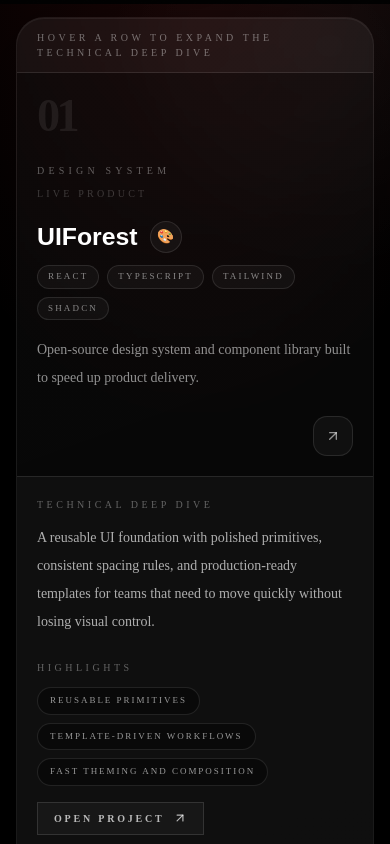
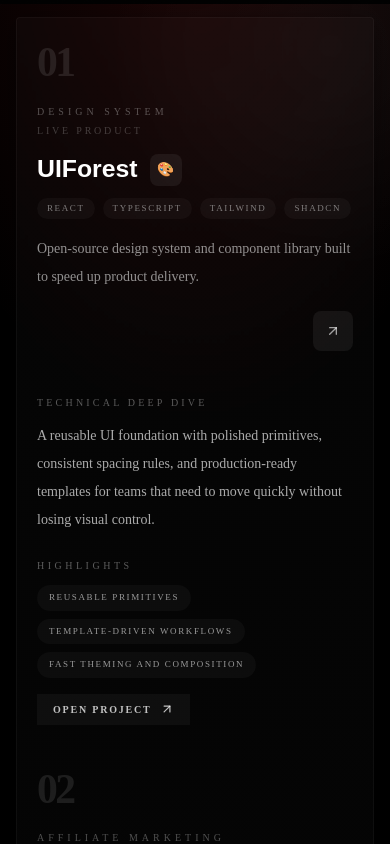
Before and after one commit to ake144/portfolio, a Next.js app: page /projects in a window 390 px wide. Shown: the part 840-1684 px from the top of the page. Built offline with nearby package versions, Linux system fonts and the light colour scheme.

Commit message:
refactor: Update styling and layout for section cards and project rows to enhance visual consistency

```diff
--- a/app/globals.css
+++ b/app/globals.css
@@ -130,17 +130,15 @@
 
 /* ── Section card ─────────────────────────────────────────────── */
 .section-card {
-  border-radius: 1.75rem;
-  border: 1px solid rgba(255, 255, 255, 0.07);
-  background: linear-gradient(160deg, rgba(255,255,255,0.04) 0%, rgba(255,255,255,0.015) 100%);
-  box-shadow:
-    0 1px 0 rgba(255,255,255,0.06) inset,
-    0 40px 120px rgba(0,0,0,0.55);
-  backdrop-filter: blur(2px);
-  transition: border-color 0.3s ease;
+  border-radius: 0.25rem; /* rectangular, slight radius */
+  border: 1px solid rgba(255, 255, 255, 0.04);
+  background: linear-gradient(160deg, rgba(255,255,255,0.02) 0%, rgba(255,255,255,0.01) 100%);
+  box-shadow: 0 6px 24px rgba(0,0,0,0.45);
+  backdrop-filter: blur(1px);
+  transition: border-color 0.18s ease, background 0.18s ease;
 }
 .section-card:hover {
-  border-color: rgba(255,255,255,0.12);
+  border-color: rgba(255,255,255,0.08);
 }
 
 /* ── Glowing accent line ──────────────────────────────────────── */
--- a/components/project-row-card.tsx
+++ b/components/project-row-card.tsx
@@ -21,22 +21,21 @@
 
 function ProjectRowContent({ project }: ProjectCardProps) {
   return (
-    <div className="relative overflow-hidden border-b border-white/10 bg-black/25 transition-all duration-500 hover:bg-white/4.5">
-      <div className="absolute inset-x-0 top-0 h-px bg-linear-to-r from-transparent via-white/25 to-transparent opacity-0 transition-opacity duration-500 group-hover:opacity-100" />
+    <div className="relative overflow-hidden bg-transparent transition-colors duration-300 hover:bg-white/3">
 
-      <div className="grid gap-5 px-5 py-5 sm:px-6 sm:py-6 md:grid-cols-[72px_160px_minmax(0,1fr)_72px] md:gap-6 md:px-7 md:py-6">
+      <div className="grid gap-4 px-5 py-6 sm:px-6 sm:py-6 md:grid-cols-[72px_180px_minmax(0,1fr)_72px] md:gap-6 md:px-7 md:py-6">
         <div className="flex items-start gap-4 md:items-center md:gap-5">
-          <span className="text-[2.9rem] font-semibold leading-none tracking-[-0.08em] text-white/8 transition-colors duration-500 group-hover:text-white/14 sm:text-[3.4rem]">
+          <span className="text-[2.6rem] font-semibold leading-none tracking-[-0.06em] text-white/10 transition-colors duration-300 group-hover:text-white/20 sm:text-[3.2rem]">
             {String(project.id).padStart(2, "0")}
           </span>
-          <div className="hidden h-14 w-px bg-white/10 md:block" />
+          {/* simplified; removed vertical divider */}
         </div>
 
-        <div className="space-y-2 pt-1 md:pt-2">
-          <p className="text-[10px] uppercase tracking-[0.42em] text-white/35">
+        <div className="space-y-1 pt-1 md:pt-2">
+          <p className="text-[10px] uppercase tracking-[0.4em] text-white/30">
             {project.category}
           </p>
-          <p className="text-[10px] uppercase tracking-[0.32em] text-white/20">
+          <p className="text-[10px] uppercase tracking-[0.28em] text-white/22">
             {project.link ? "Live product" : "Selected build"}
           </p>
         </div>
@@ -49,7 +48,7 @@
             >
               {project.title}
             </h3>
-            <span className="inline-flex h-8 w-8 items-center justify-center rounded-full border border-white/10 bg-white/4 text-sm transition-all duration-300 group-hover:border-white/18 group-hover:bg-white/8">
+            <span className="inline-flex h-8 w-8 items-center justify-center rounded-md bg-white/6 text-sm transition-all duration-300 group-hover:bg-white/12">
               {project.icon}
             </span>
           </div>
@@ -58,7 +57,7 @@
             {project.tags.map((tag) => (
               <span
                 key={tag}
-                className="rounded-full border border-white/10 bg-white/[0.035] px-2.5 py-1 text-[9px] uppercase tracking-[0.24em] text-white/50 transition-colors duration-300 group-hover:border-white/15 group-hover:text-white/70"
+                className="rounded-full px-2.5 py-1 text-[9px] uppercase tracking-[0.18em] text-white/45 bg-white/3"
               >
                 {tag}
               </span>
@@ -71,16 +70,15 @@
         </div>
 
         <div className="flex items-start justify-end pt-1 md:pt-2">
-          <span className="flex h-10 w-10 items-center justify-center rounded-xl border border-white/10 bg-white/4 text-white/55 transition-all duration-300 group-hover:-translate-y-0.5 group-hover:border-white/20 group-hover:bg-white/8 group-hover:text-white">
+          <span className="flex h-10 w-10 items-center justify-center rounded-md bg-white/6 text-white/60 transition-transform duration-200 group-hover:-translate-y-0.5 group-hover:bg-white/12 group-hover:text-white">
             <ArrowUpRight className="h-4 w-4" />
           </span>
         </div>
       </div>
-
-      <div className="max-h-none border-t border-white/10 bg-white/3 px-5 py-5 opacity-100 transition-all duration-500 md:max-h-0 md:overflow-hidden md:px-7 md:py-0 md:opacity-0 md:group-hover:max-h-56 md:group-hover:py-6 md:group-hover:opacity-100">
+      <div className="max-h-none bg-transparent px-5 py-5 opacity-100 transition-all duration-500 md:max-h-0 md:overflow-hidden md:px-7 md:py-0 md:opacity-0 md:group-hover:max-h-56 md:group-hover:py-6 md:group-hover:opacity-100 md:group-hover:bg-white/6 md:group-hover:rounded-b-md">
         <div className="grid gap-6 md:grid-cols-[minmax(0,1.15fr)_minmax(0,0.85fr)]">
           <div>
-            <p className="text-[10px] uppercase tracking-[0.35em] text-white/35">
+            <p className="text-[10px] uppercase tracking-[0.32em] text-white/34">
               Technical deep dive
             </p>
             <p className="mt-3 text-sm leading-7 text-white/66 sm:text-[0.95rem]">
@@ -96,7 +94,7 @@
               {project.bullets.map((bullet) => (
                 <span
                   key={bullet}
-                  className="rounded-full border border-white/10 bg-black/35 px-3 py-1.5 text-[9px] uppercase tracking-[0.22em] text-white/58"
+                  className="rounded-full px-3 py-1.5 text-[9px] uppercase tracking-[0.18em] text-white/58 bg-white/3"
                 >
                   {bullet}
                 </span>
@@ -104,7 +102,7 @@
             </div>
 
             {project.link ? (
-              <span className="mt-4 inline-flex items-center gap-2 border border-white/12 bg-white/3 px-4 py-2 text-[10px] font-semibold uppercase tracking-[0.28em] text-white/70 transition-all duration-300 group-hover:border-white/22 group-hover:bg-white/7 group-hover:text-white">
+              <span className="mt-4 inline-flex items-center gap-2 bg-white/4 px-4 py-2 text-[10px] font-semibold uppercase tracking-[0.18em] text-white/75 transition-all duration-300 group-hover:bg-white/8 group-hover:text-white">
                 Open project
                 <ArrowUpRight className="h-3.5 w-3.5" />
               </span>
--- a/components/projects.tsx
+++ b/components/projects.tsx
@@ -96,7 +96,7 @@
 
   return (
     <section className="w-full py-10 sm:py-14">
-      <div className="mb-8 flex flex-col gap-4 border-b border-white/10 pb-5 sm:mb-10 sm:flex-row sm:items-end sm:justify-between">
+      <div className="mb-8 flex flex-col gap-4 border-b   border-white/10 pb-5 sm:mb-10 sm:flex-row sm:items-end sm:justify-between">
         <div>
           <p className="accent-line">SYS://PROJECTS</p>
           <h2
@@ -117,11 +117,7 @@
       </div>
 
       <div className="section-card overflow-hidden">
-        <div className="border-b border-white/10 bg-white/2 px-5 py-3 sm:px-6">
-          <p className="text-[10px] uppercase tracking-[0.35em] text-white/40">
-            Hover a row to expand the technical deep dive
-          </p>
-        </div>
+
         <div>
           {projects.map((project) => (
             <ProjectCard key={project.id} project={project} />
```
